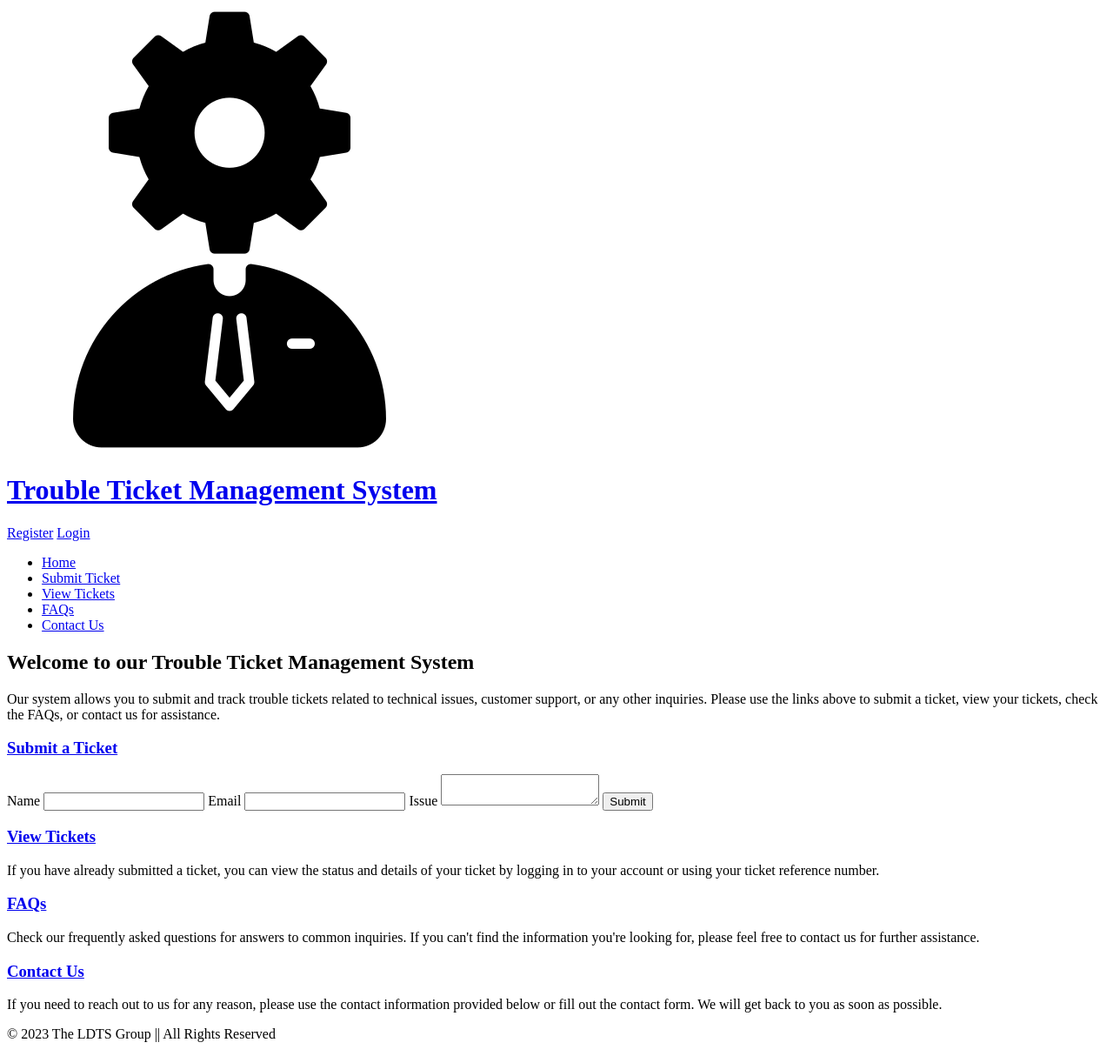
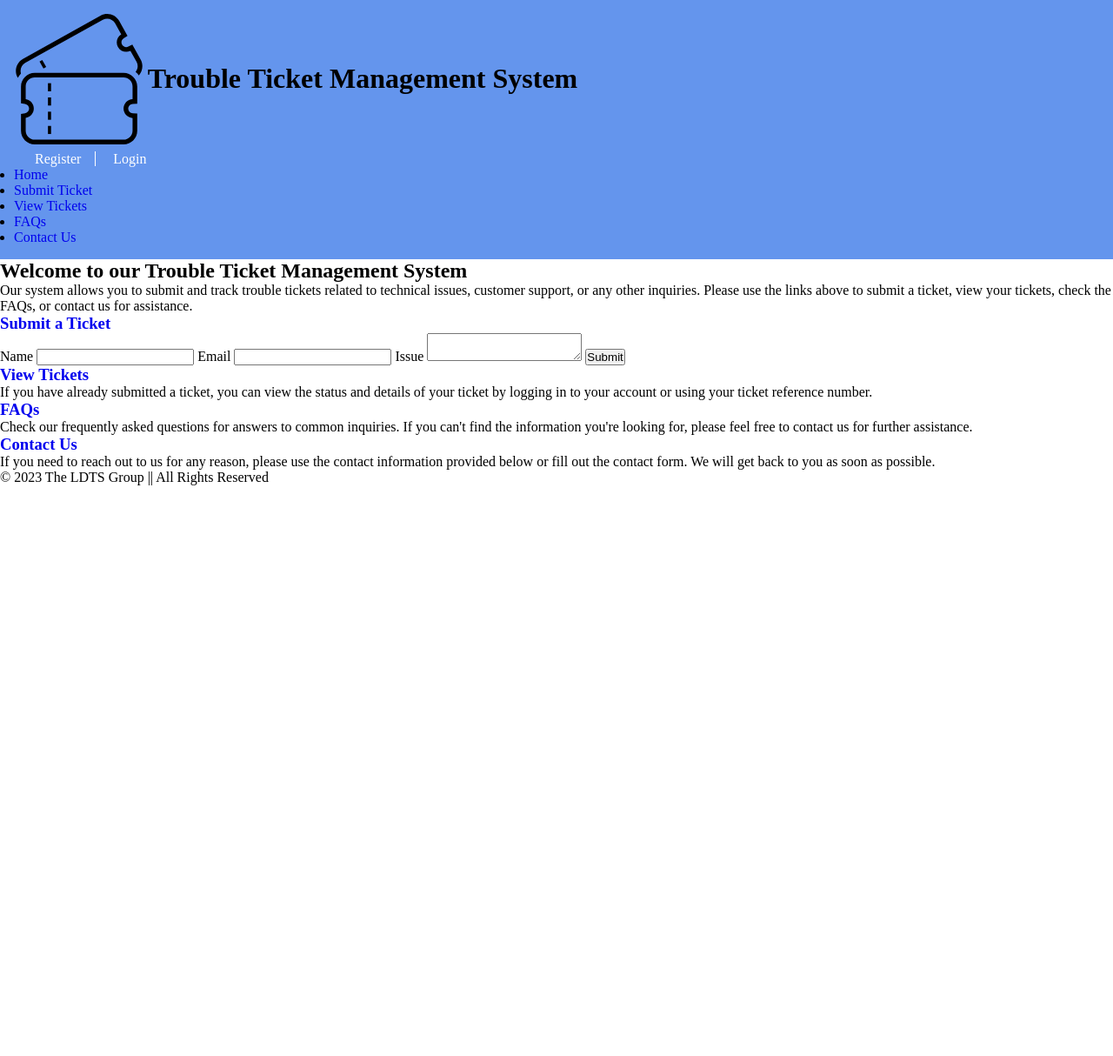
Before and after one commit to sirkotal/Better-Ticket-Saul, a PHP site: page /index.php in a window 1280 px wide. Shown: the whole page at 87% size. After the commit the page ends 558 px from the top, so only its background shows below. Run offline with PHP 8.4, Linux system fonts and the light colour scheme.

Commit message:
Working on the website header's CSS

```diff
--- /dev/null
+++ b/style/header.css
@@ -0,0 +1,59 @@
+:root {
+    --color-header: rgb(100, 149, 237)
+}
+
+* {
+    box-sizing: border-box;
+    margin: 0;
+    padding: 0;
+    text-decoration: none;
+}
+
+body > header {
+    background-color: var(--color-header);
+    padding: 1rem;
+}
+
+body > header > h1 > a {
+    color: black;
+    font-weight: bold;
+}
+
+#logo {
+    display: block;
+    text-align: left;
+    width: 12%;
+}
+
+body > header > h1, body > header > #logo {
+    display: inline-block;
+    vertical-align: middle;
+}
+
+#signup {
+    margin-left: 1.5rem;
+    margin-top: 0.5rem;
+}
+
+#signup > * {
+    border-right: 1px solid white;
+    padding-inline: 0.75rem;
+}
+
+#signup > a {
+    color: white;
+    padding: 0 1rem 0 1rem;
+}
+
+#signup > a:hover {
+    color: #2a2f33;
+}
+
+#signup > :first-child {
+    padding-left: 0;
+}
+
+#signup > :last-child {
+    border: none;
+    padding-right: 0;
+}
--- a/templates/common.php
+++ b/templates/common.php
@@ -15,6 +15,7 @@
     <meta http-equiv="X-UA-Compatible" content="IE=edge">
     <meta name="viewport" content="width=device-width, initial-scale=1.0">
     <title>Trouble Ticket Management System</title>
+    <link href="style/header.css" rel="stylesheet">
 
     <?php foreach ($stylesheets as $stylesheet) { ?>
       <link rel="stylesheet" href="<?= $stylesheet ?>">
@@ -30,7 +31,7 @@
 <?php function outputHeader(): void {
   $session = new Session(); ?>
   <header>
-    <img src="/assets/logo.png" alt="logo" />
+    <img src="/assets/logo.svg" id= "logo" alt="logo" />
     <h1><a href="/index.php">Trouble Ticket Management System</a></h1>
     <div id="signup">
       <?php if ($session->isLoggedIn()) { ?>
```
Also changed, not shown: assets/logo.svg (added).
